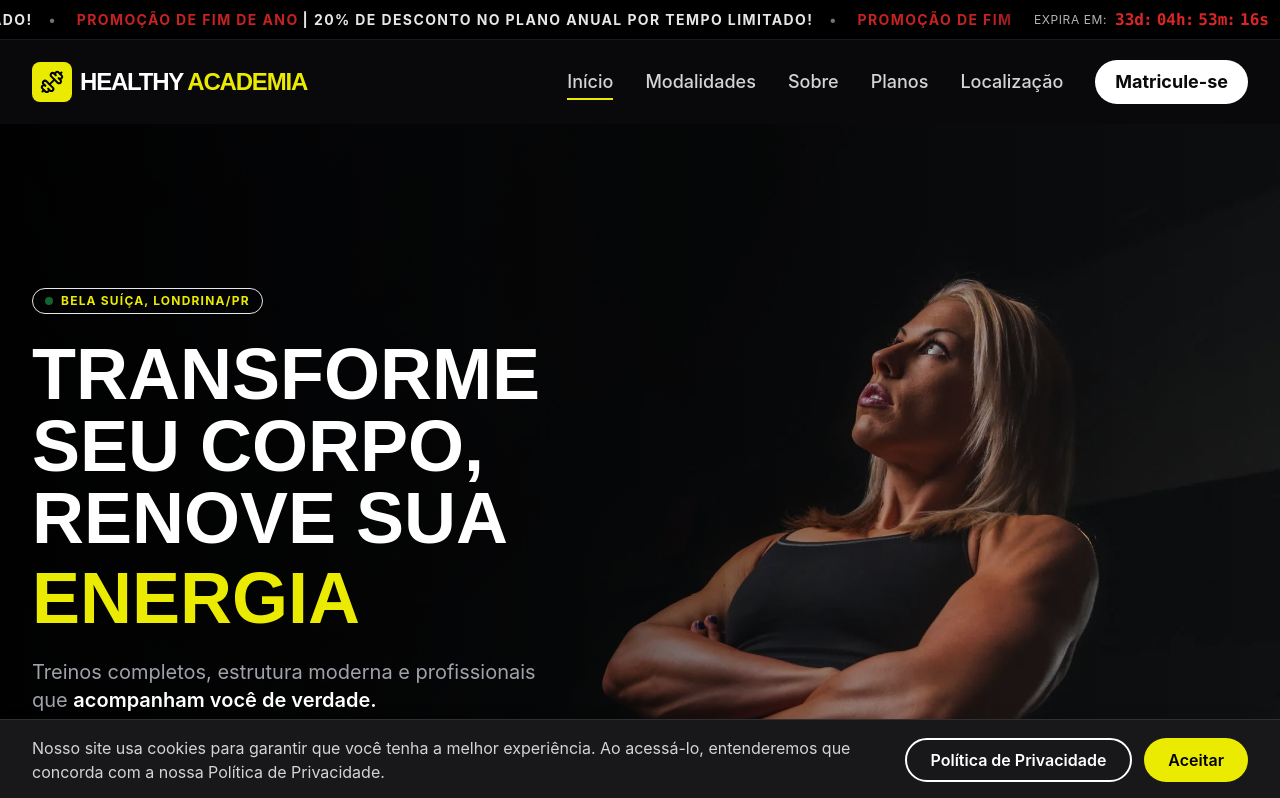
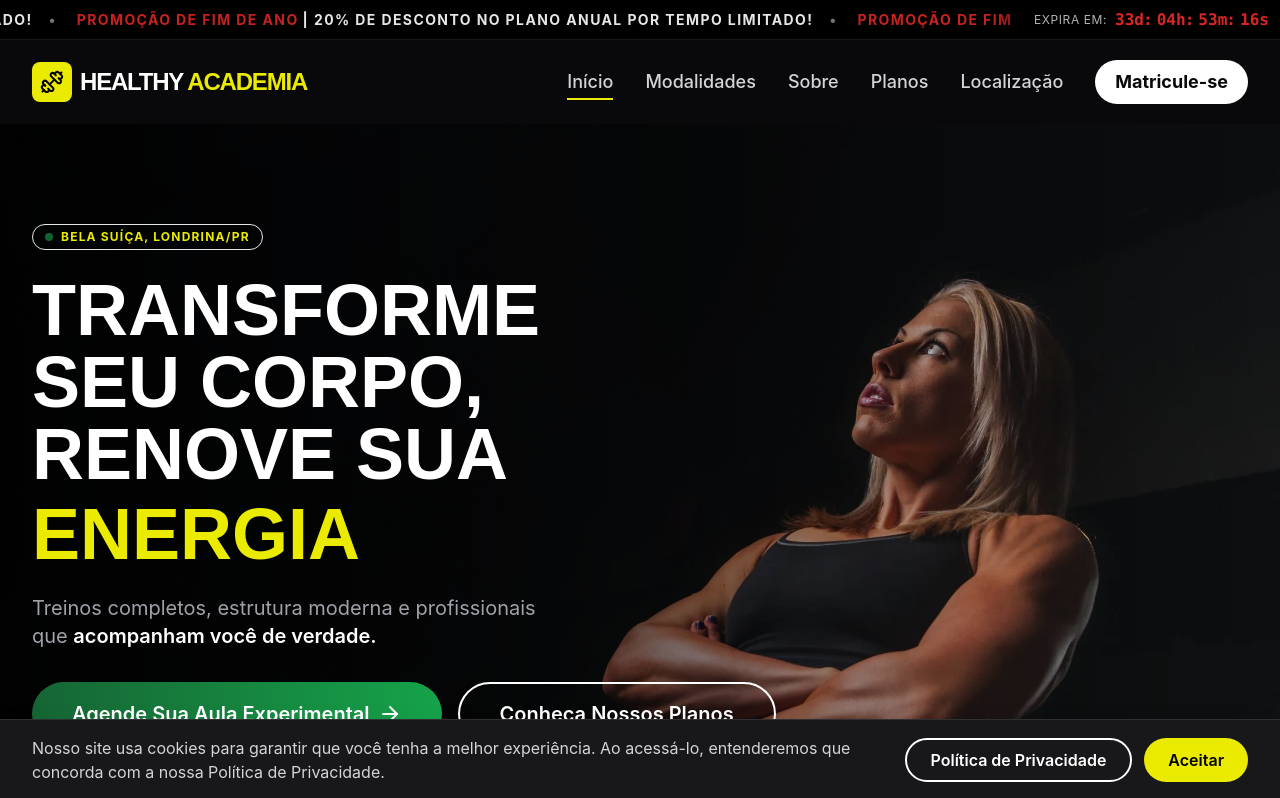
Before and after one commit to Takoa25/2-LP-Gym-Template, a React (Vite) app: page / in a window 1280 px wide. Shown: the top 798 px of the page. Built offline with nearby package versions, Linux system fonts and the light colour scheme.

Commit message:
feat: Add centralized content configuration and initial Hero component.

```diff
--- a/src/Content.ts
+++ b/src/Content.ts
@@ -166,8 +166,8 @@ export const content: ContentConfig = {
       whatsappMessage: "Olá! Vim pelo site e gostaria de agendar uma aula experimental."
     },
     // Ajuste fino de espaçamento (padding-top)
-    paddingClassesMobile: "pt-24 md:pt-32 pb-12",
-    paddingClassesDesktop: "lg:pt-0 lg:pb-0"
+    paddingClassesMobile: "pt-24 pb-12",
+    paddingClassesDesktop: "md:pt-32 lg:pt-0 lg:pb-0"
   },
 
   // --- STATS (Prova Social) ---
--- a/src/components/Hero.tsx
+++ b/src/components/Hero.tsx
@@ -8,7 +8,7 @@ const Hero: React.FC = () => {
   const whatsappLink = `https://wa.me/${content.infos.whatsapp}?text=${encodeURIComponent(content.hero.ctaSecondary.whatsappMessage)}`;
 
   return (
-    <section id="hero" className={`relative min-h-[80vh] md:min-h-[90vh] flex md:items-center overflow-hidden ${content.hero.paddingClassesMobile} md:${content.hero.paddingClassesDesktop}`}>
+    <section id="hero" className={`relative min-h-[80vh] md:min-h-[90vh] flex md:items-center overflow-hidden ${content.hero.paddingClassesMobile} ${content.hero.paddingClassesDesktop}`}>
       {/* Background Image with Overlay */}
       <div className="absolute inset-0 z-0">
         <picture>
```
